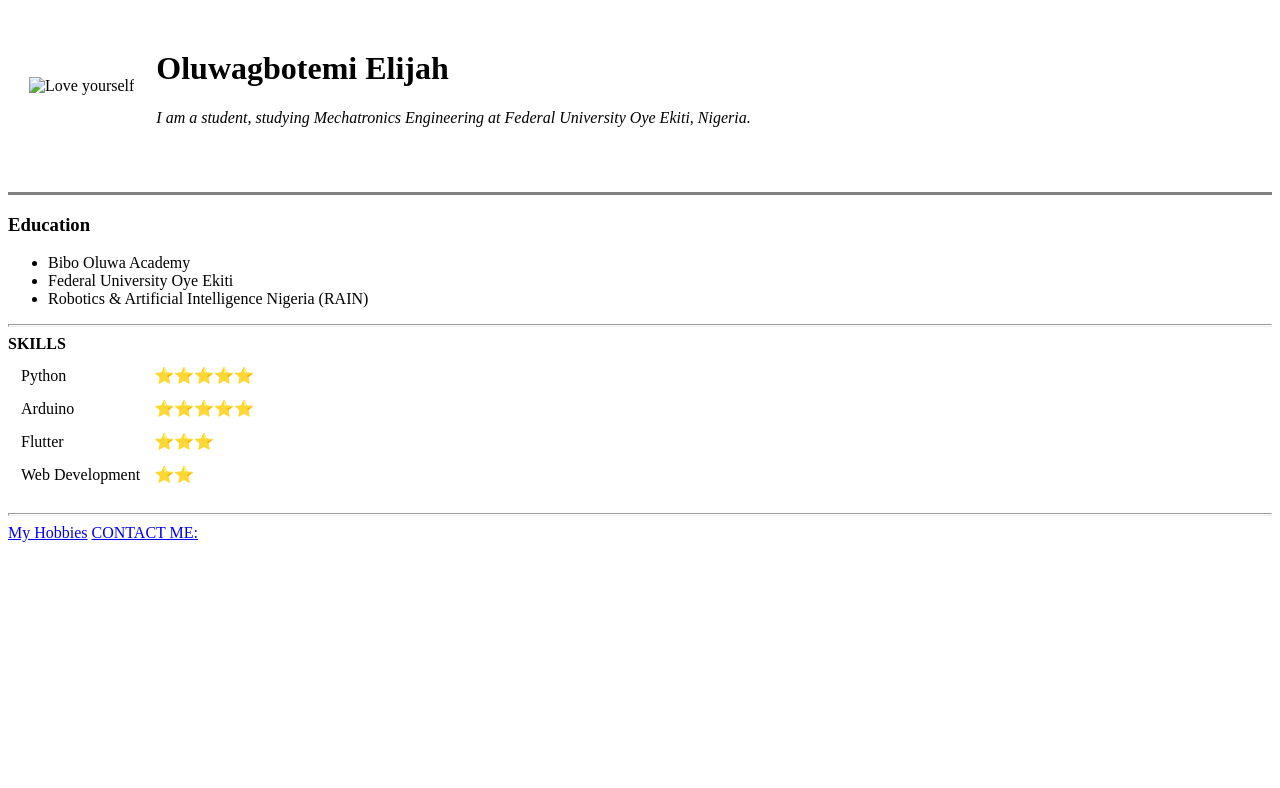
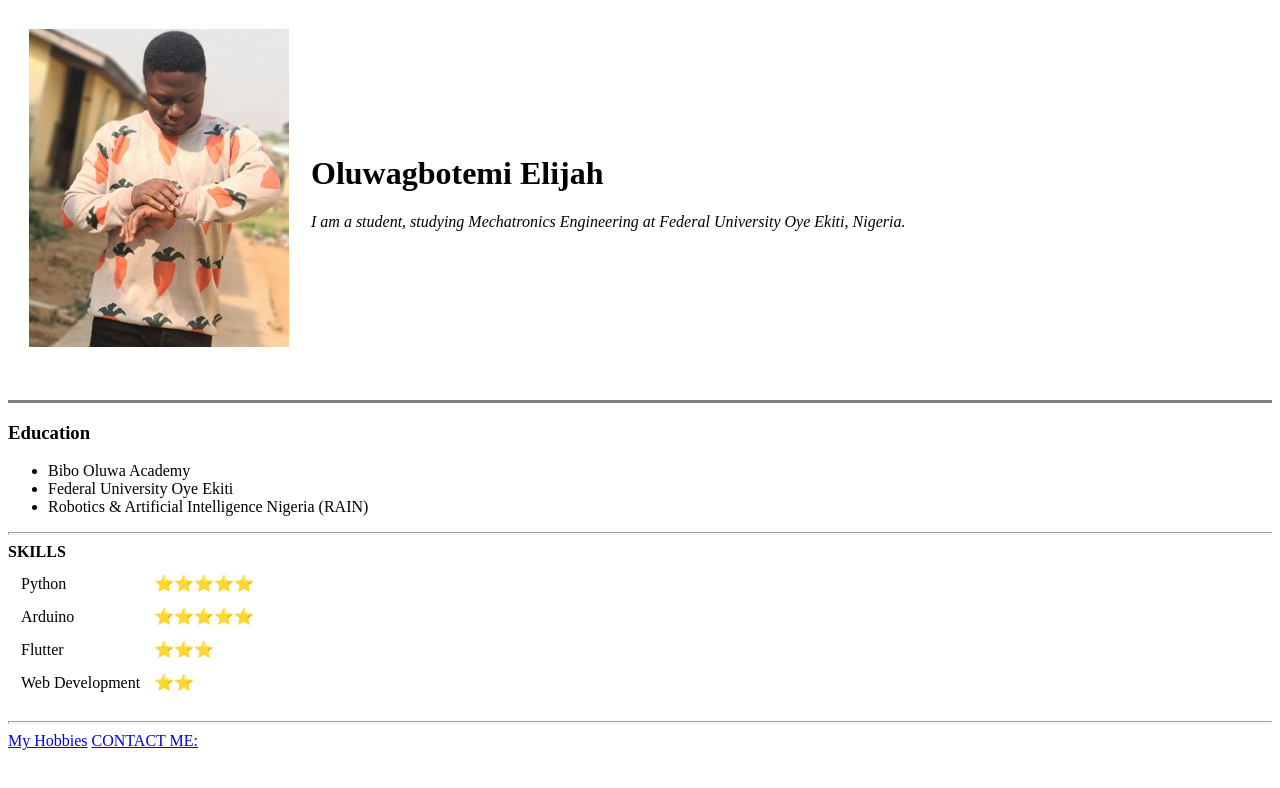
Before and after one commit to gbotemi23/cv2, a plain HTML site: page index.html in a window 1280 px wide. Drawn offline with Linux system fonts and the light colour scheme.

Commit message:
Update index.html

```diff
--- a/index.html
+++ b/index.html
@@ -10,7 +10,7 @@
 <body>
   <table cellspacing="20">
     <tr>
-      <td> <img src="images/gbotemi.png" alt="Love yourself"></td>
+      <td> <img src="gbotemi.png" alt="Love yourself"></td>
       <td>
         <h1>Oluwagbotemi Elijah</h1>
         <p>
```
